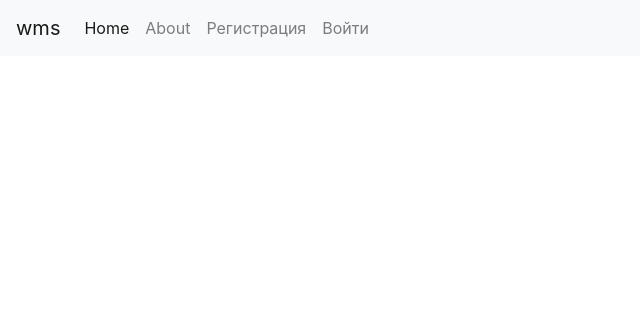
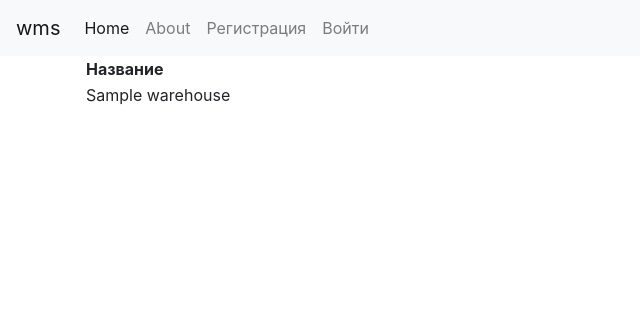
Before and after one commit to FashtimeDotCom/wms-1, a Django app: page /warehouse/ in a window 1280 px wide. Shown: the top 316 px of the page, without its empty margins (0-640 px from the left). Run offline with Django 3.2, Linux system fonts and the light colour scheme; tables that the repository leaves empty hold one stand-in row (values such as "Sample post"); some libraries are stand-ins or nearby versions.

Commit message:
вьюхи склада

```diff
--- a/warehouse/templates/warehouse/warehouses.html
+++ b/warehouse/templates/warehouse/warehouses.html
@@ -1,5 +1,18 @@
 {% extends 'base.html' %}
 
+
 {% block content %}
+    <table class="type-active">
+        <thead class="thead-dark">
+            <th>Название</th>
+        </thead>
+    <tbody>
+
+        {% for warehouse in object_list %}
+            <tr><td>{{ warehouse }}</td></tr>
+        {% endfor %}
+    </tbody>
+</table>
+
 
 {% endblock %}
--- a/warehouse/views.py
+++ b/warehouse/views.py
@@ -5,6 +5,3 @@ from .models import Warehouse
 class WarehouseList(ListView):
     model = Warehouse
     template_name = "warehouse/warehouses.html"
-
-
-# Create your views here.
```
